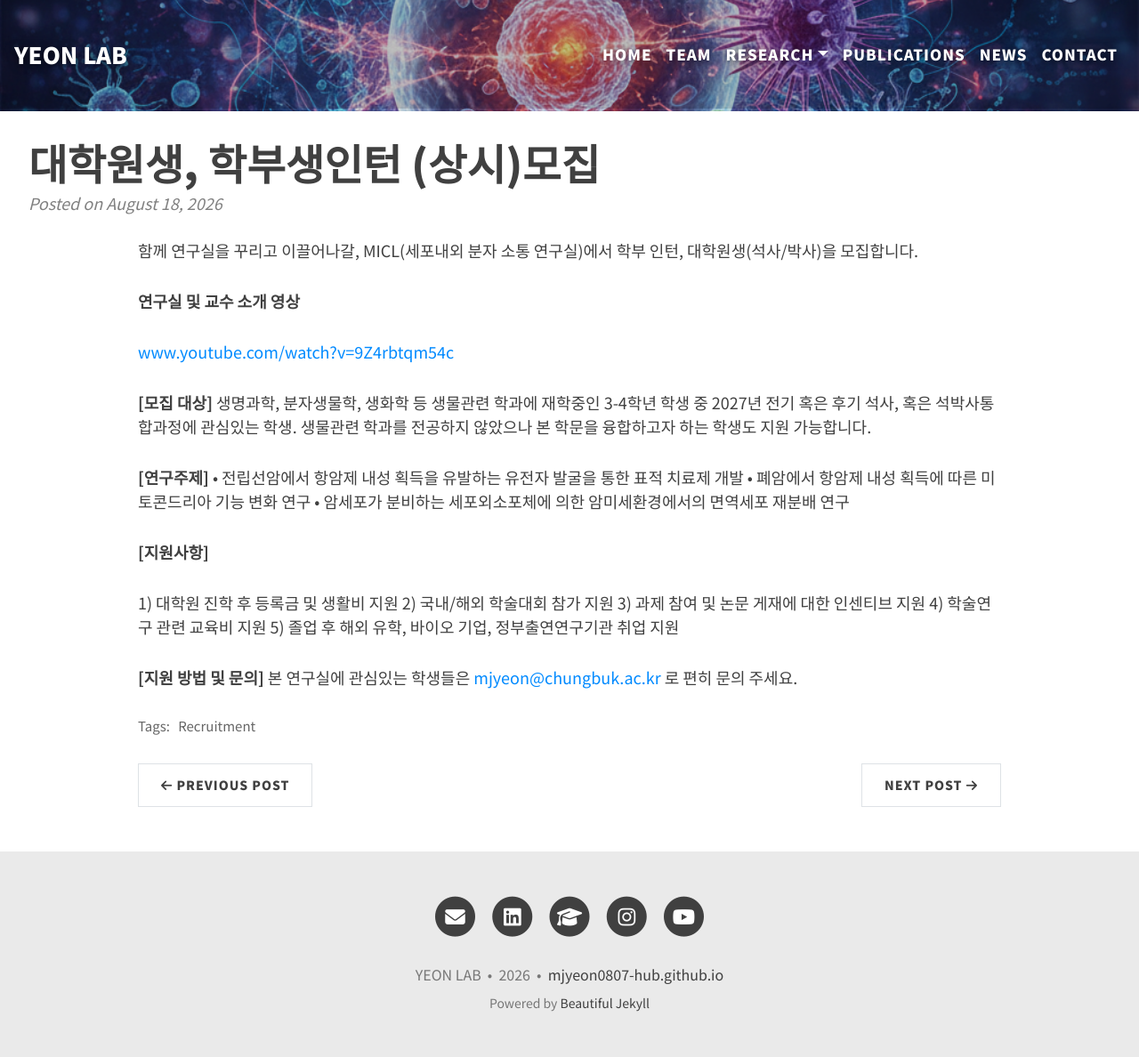
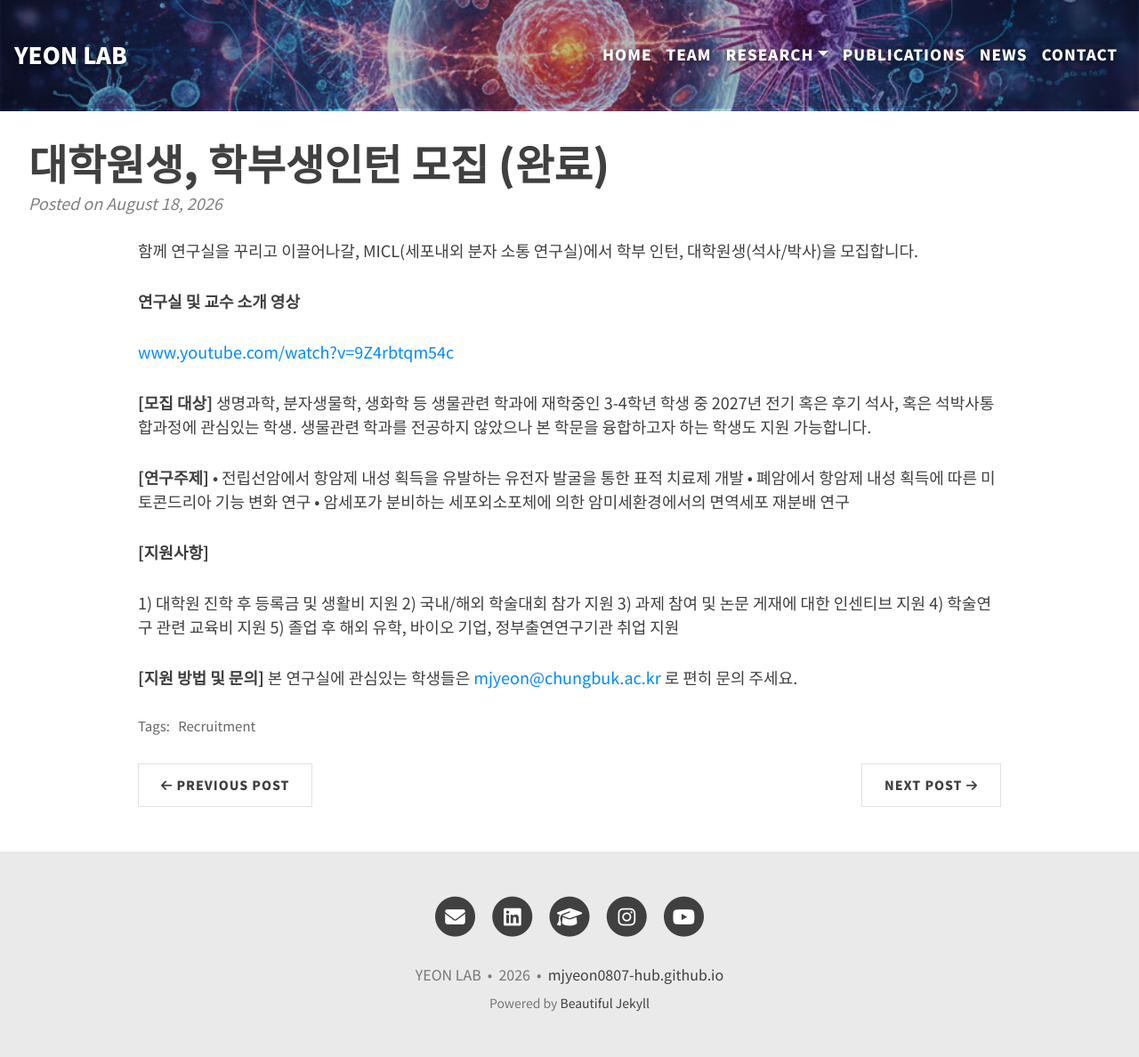
Before and after one commit to mjyeon0807-hub/mjyeon0807-hub.github.io, a Jekyll site: the page built from _news/recruitment-2026.md, in a window 1280 px wide. Shown: the whole page at 89% size. Built offline with Jekyll 4.4.1, drawn with Linux system fonts in a browser that asks for light colours.

Commit message:
Mark recruitment notice as closed
Co-Authored-By: Claude Opus 5.5 <noreply@anthropic.com>

```diff
--- a/_news/recruitment-2026.md
+++ b/_news/recruitment-2026.md
@@ -1,5 +1,5 @@
 ---
-title: "대학원생, 학부생인턴 (상시)모집"
+title: "대학원생, 학부생인턴 모집 (완료)"
 date: 2026-08-18
 description: "암, 면역, 미토콘드리아, 세포외소포체 등을 키워드로 함께 연구를 진행할 대학원생, 학부인턴을 모집합니다."
 image:
```
